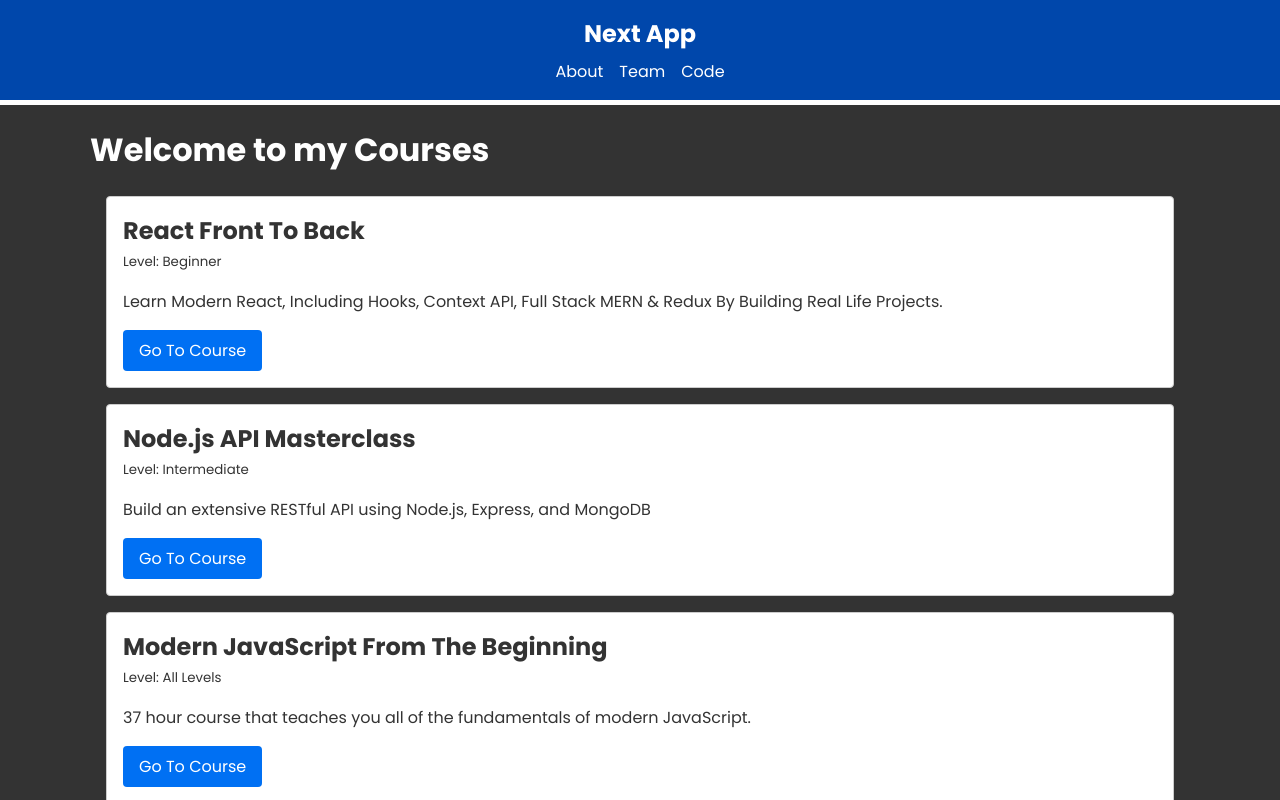
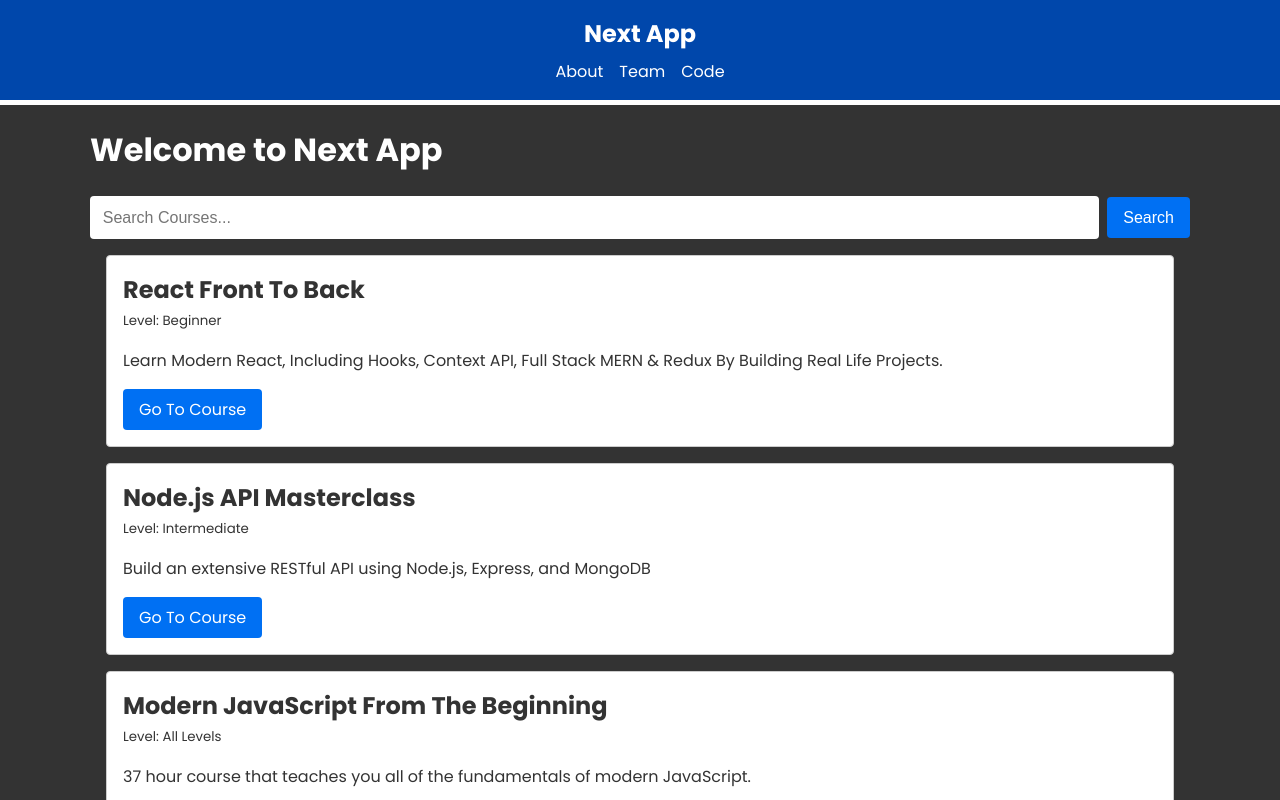
Before and after one commit to mubbarikali/next13, a Next.js app: page / in a window 1280 px wide. Shown: the top 800 px of the page. Built offline with nearby package versions, Linux system fonts and the light colour scheme.

Commit message:
Added search bar, working properly.

```diff
--- /dev/null
+++ b/app/components/CourseSearch.jsx
@@ -0,0 +1,30 @@
+'use client';
+import { useState } from 'react';
+
+const CourseSearch = ({ getSearchResults }) => {
+  const [query, setQuery] = useState('');
+
+  const handleSubmit = async (e) => {
+    e.preventDefault();
+
+    const res = await fetch(`/api/courses/search?query=${query}`);
+    const courses = await res.json();
+    getSearchResults(courses);
+  };
+
+  return (
+    <form onSubmit={handleSubmit} className='search-form'>
+      <input
+        type='text'
+        className='search-input'
+        placeholder='Search Courses...'
+        value={query}
+        onChange={(e) => setQuery(e.target.value)}
+      />
+      <button className='search-button' type='submit'>
+        Search
+      </button>
+    </form>
+  );
+};
+export default CourseSearch;
--- a/app/components/Courses.jsx
+++ b/app/components/Courses.jsx
@@ -1,17 +1,6 @@
-import Link from "next/link";
+import Link from 'next/link';
 
-async function fetchCourses(){
-    const respone = await fetch(`http://localhost:3000/api/courses`)
-
-    const courses = await respone.json();
-    return courses;
-}
-
-
-const Courses = async () => {
-
-    const courses = await fetchCourses();
-
+const Courses = ({ courses }) => {
   return (
     <div className='courses'>
       {courses.map((course) => (
@@ -25,9 +14,6 @@
         </div>
       ))}
     </div>
-
-
-  )
-}
-
-export default Courses
+  );
+};
+export default Courses;
--- a/app/page.jsx
+++ b/app/page.jsx
@@ -1,13 +1,35 @@
-import Courses from "./components/Courses"
+'use client';
+import { useState, useEffect } from 'react';
+import Link from 'next/link';
+import LoadingPage from './loading';
+import Courses from './components/Courses';
+import CourseSearch from './components/CourseSearch';
 
 const HomePage = () => {
+  const [courses, setCourses] = useState([]);
+  const [loading, setLoading] = useState(true);
+
+  useEffect(() => {
+    const fetchCourses = async () => {
+      const res = await fetch('/api/courses');
+      const data = await res.json();
+      setCourses(data);
+      setLoading(false);
+    };
+
+    fetchCourses();
+  }, []);
+
+  if (loading) {
+    return <LoadingPage />;
+  }
+
   return (
     <>
-      <h1>Welcome to my Courses</h1>
-      <Courses />
-
+      <h1>Welcome to Next App</h1>
+      <CourseSearch getSearchResults={(results) => setCourses(results)} />
+      <Courses courses={courses} />
     </>
-  )
-}
-
-export default HomePage
+  );
+};
+export default HomePage;
```
Also changed, not shown: app/loading.jsx (+5 -7 lines). Lines whose indentation alone changed are shown as unchanged.
